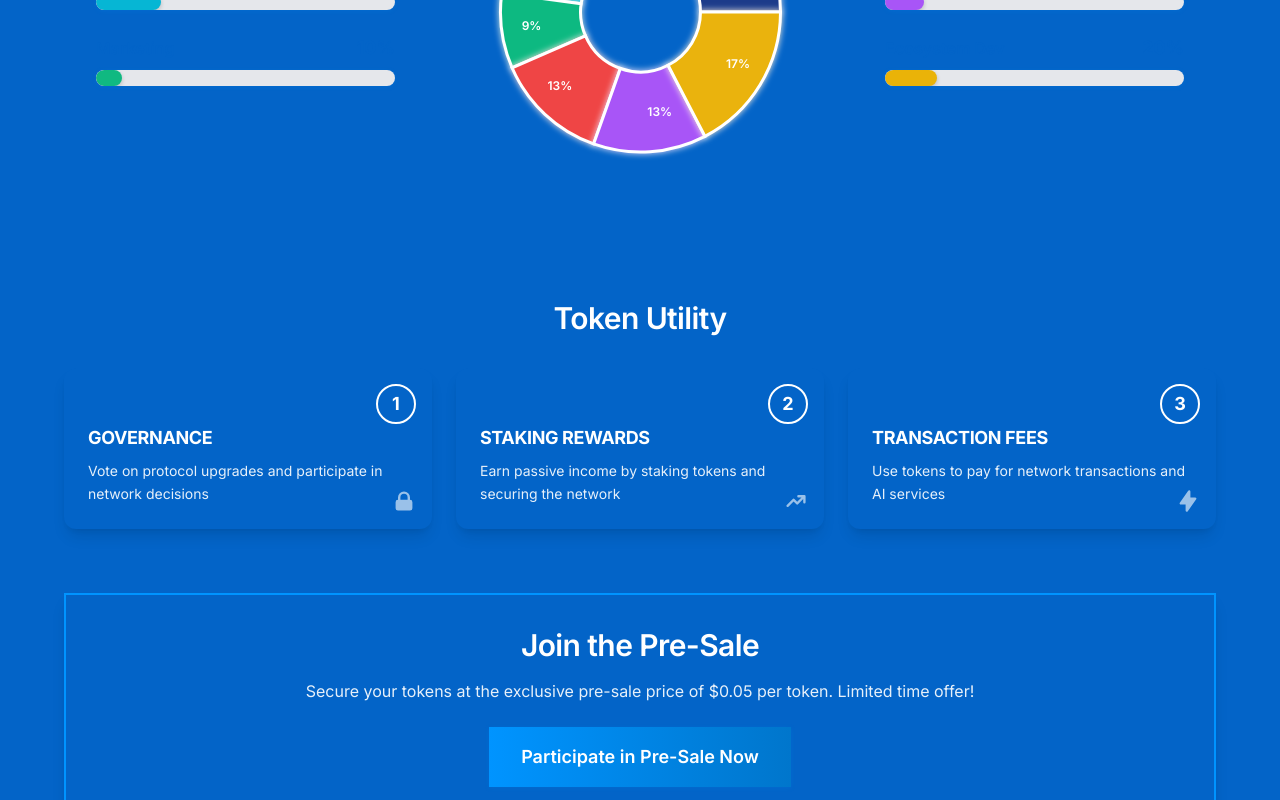
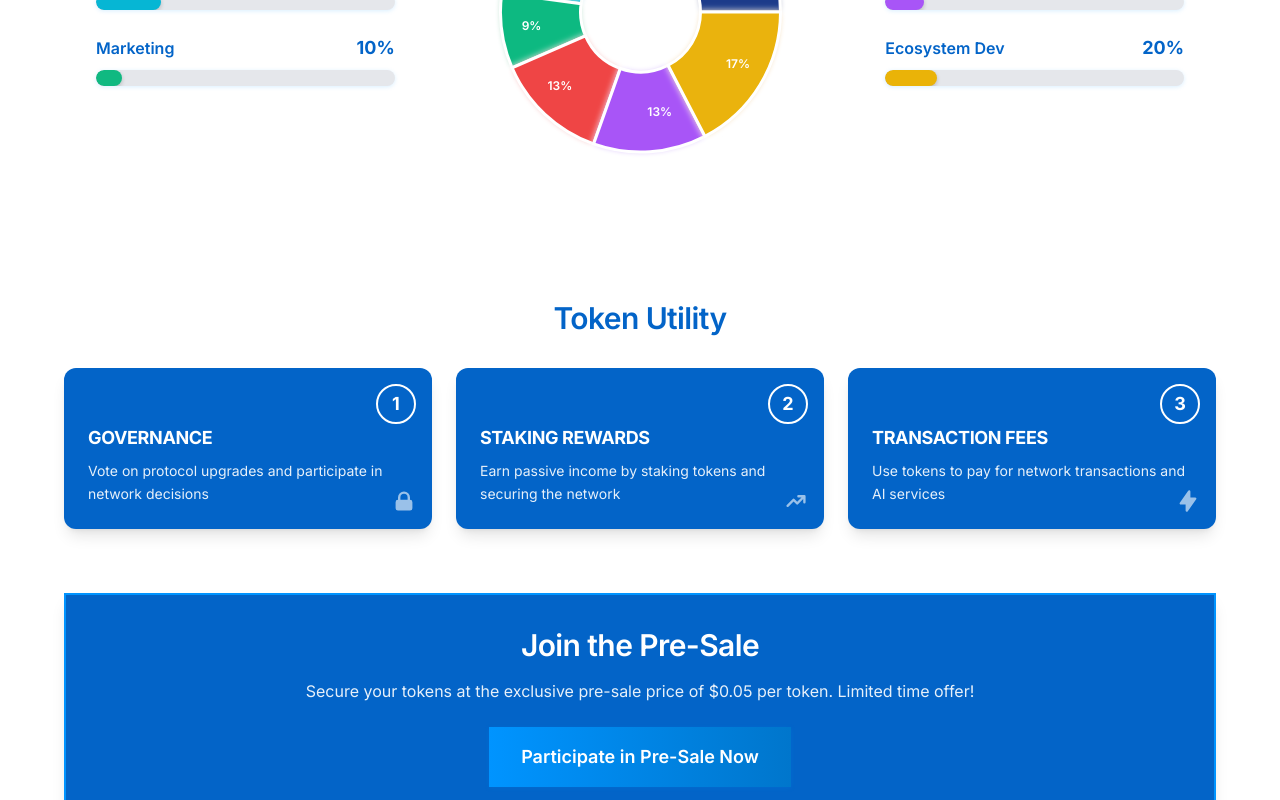
Before and after one commit to evo-fuse/bsa-frontend-page, a React (Vite) app: page /tokenomics in a window 1280 px wide. Shown: the part 931-1731 px from the top of the page. Built offline with nearby package versions, Linux system fonts and the light colour scheme.

Commit message:
fix:change background color in tokenomics

```diff
--- a/src/pages/Tokenomics.tsx
+++ b/src/pages/Tokenomics.tsx
@@ -82,7 +82,7 @@ const Tokenomics = () => {
   }, [])
 
   return (
-    <div className="min-h-screen pb-20">
+    <div className="min-h-screen pb-20 bg-white">
       <PageHeader
         title="Tokenomics & Distribution"
         subtitle="Transparent token distribution and economic model designed for long-term sustainability"
@@ -230,7 +230,7 @@ const Tokenomics = () => {
 
         {/* Token Utility */}
         <div className="mb-16">
-          <h2 className="text-3xl font-semibold mb-8 text-white text-center">Token Utility</h2>
+          <h2 className="text-3xl font-semibold mb-8 text-[rgb(3,100,200)] text-center">Token Utility</h2>
           <div className="grid grid-cols-1 md:grid-cols-3 gap-6">
             <div className="bg-[rgb(3,100,200)] rounded-xl p-6 shadow-lg relative">
               {/* Badge */}
```
